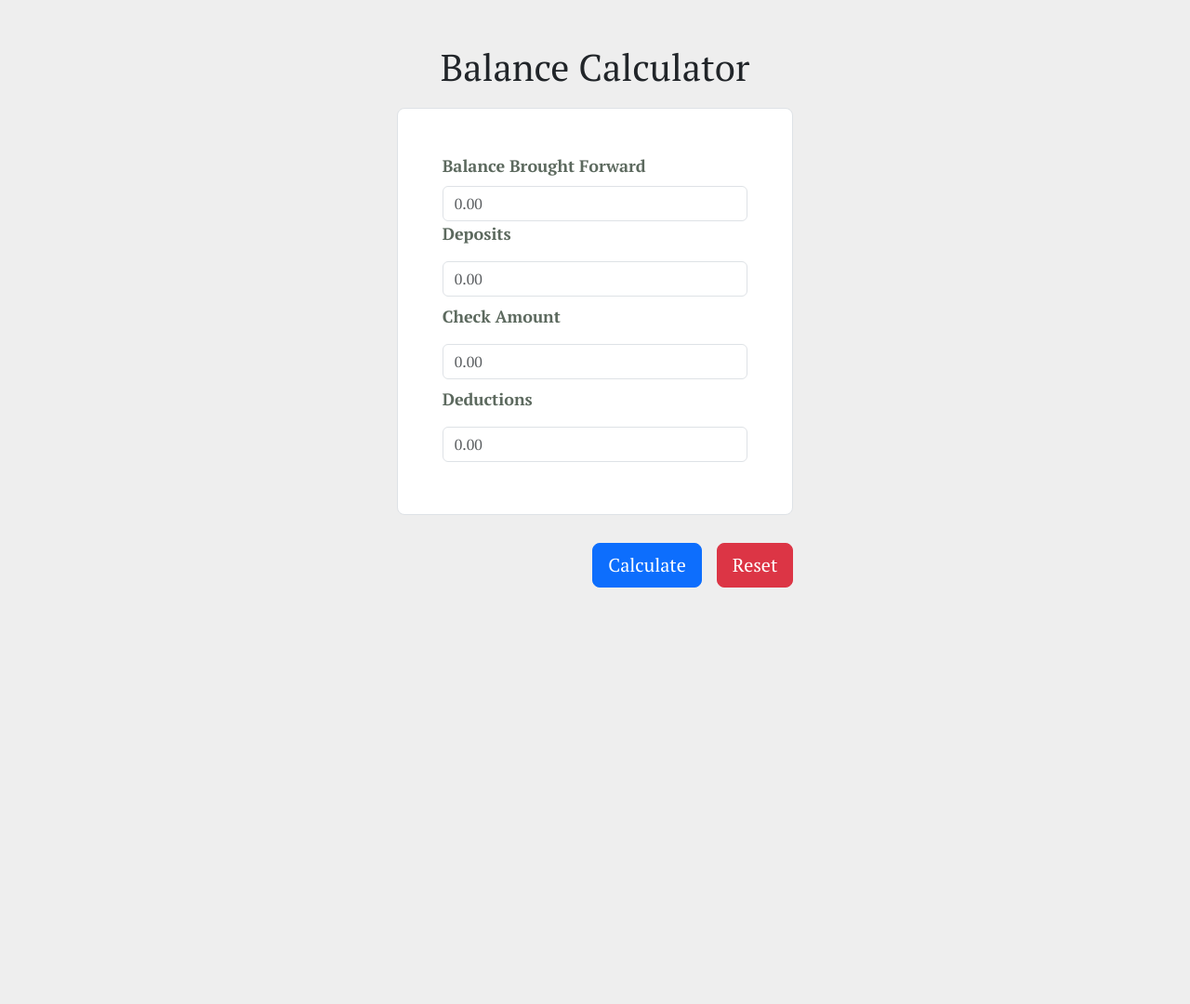
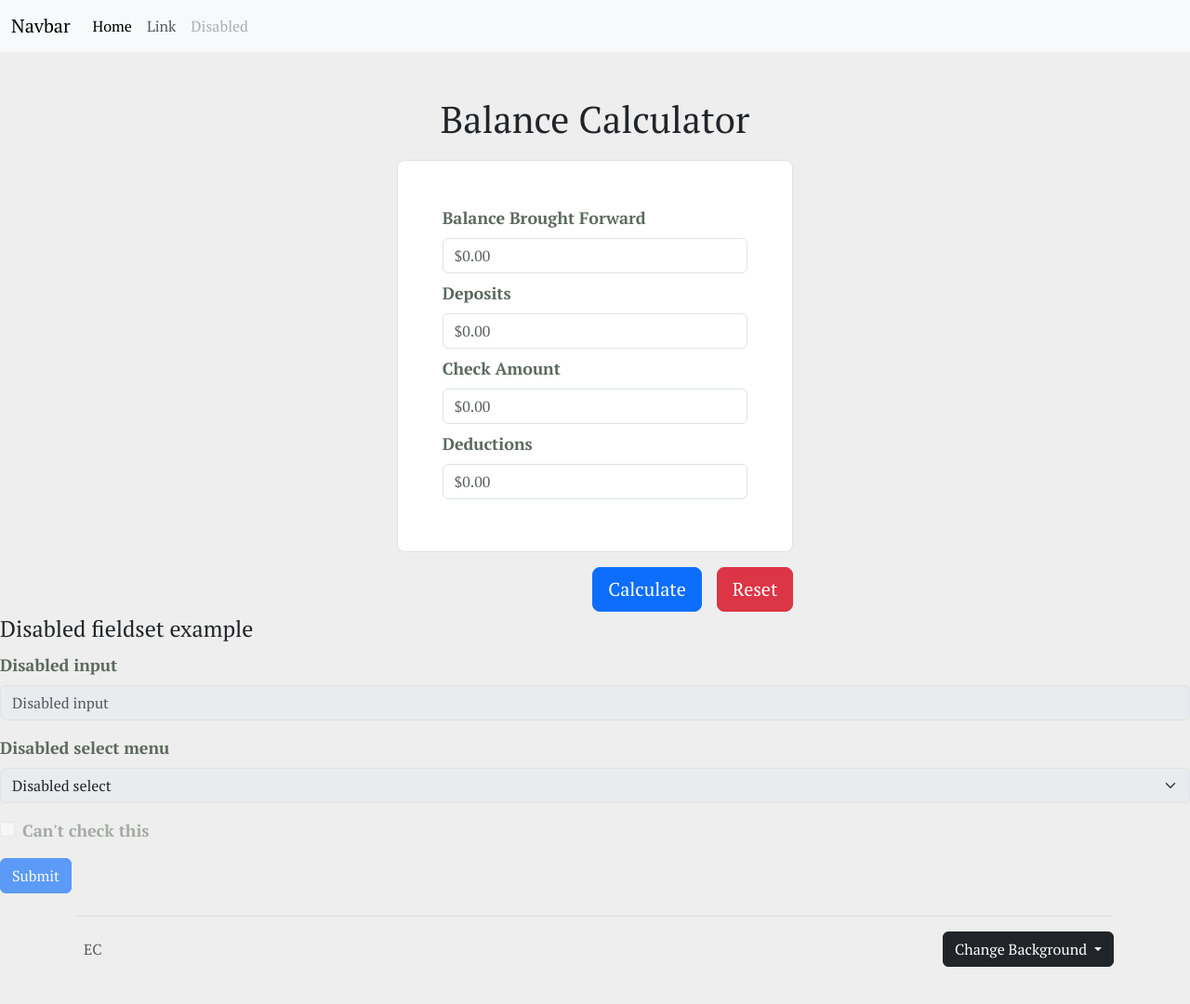
Before and after one commit to ecruzse/ec_portfolio, a Flask app: page /calculator in a window 1280 px wide. Shown: the whole page at 93% size. Before the commit the page ends 632 px from the top, so only its background shows below. Run offline with Flask 3, Linux system fonts and the light colour scheme.

Commit message:
Added flask variables

```diff
--- a/calculator.py
+++ b/calculator.py
@@ -2,14 +2,19 @@ from flask import Flask, redirect, url_for, render_template, request, session, f
 
 app = Flask(__name__)
 
+@app.route("/base", methods=['GET', 'POST'])
+def base():
+    # return render_template('calculator.html')
+    return render_template('base.html')
+
 @app.route("/calculator", methods=['GET', 'POST'])
 def calculator():
     # return render_template('calculator.html')
-    return render_template('calculatorOld.html')
+    return render_template('calculator.html')
 
-# @app.route("/home", methods=['GET', 'POST'])
-# def home():
-#     return render_template('calculatorOld.html')
+@app.route("/", methods=['GET', 'POST'])
+def test():
+    return render_template('index.html')
 
 if __name__ == "__main__":
     app.run(debug=True)
--- a/static/calculator.css
+++ b/static/calculator.css
@@ -1,3 +1,24 @@
+p, label {
+    font-size: large;
+    font-weight: bold;
+    color: #5C695E;
+ }
+
+ h1 {
+     /* color: white; */
+     margin-bottom: 20px;
+ }
+
+ h2 {
+     color: #04691e;
+     /* font-weight: 500;     */
+ }
+
+
+ body {
+     font-family:'PT Serif', serif;
+   }
+
 #mainBody {
     /* background-image: linear-gradient(to bottom right, maroon, navy); */
     background-color: #eeeeee;
@@ -9,27 +30,11 @@
     padding: 0px;
 }
 
-p, label {
-   font-size: large;
-   font-weight: bold;
-   color: #5C695E;
-}
-
 #form {
     background-color: white;
 
 }
 
-h1 {
-    /* color: white; */
-    margin-bottom: 20px;
-}
-
-h2 {
-    color: #04691e;
-    /* font-weight: 500; */
-}
-
 #buttons {
     margin-top: 30px;
 }
--- a/static/calculatorOld.js
+++ b/static/calculator.js
@@ -11,6 +11,16 @@ let balanceForward = document.getElementById('balanceForward')
 let calculateButton = document.getElementById('calculateButton')
 let resetButton = document.getElementById('resetButton')
 
+let dark = document.getElementById('dark')
+let gradient = document.getElementById('gradient')
+let light = document.getElementById('light')
+
+// background color change
+dark.addEventListener('click', darkBackground)
+gradient.addEventListener('click', gradientBackground)
+light.addEventListener('click', lightBackground)
+
+// clear and calculate buttons
 calculateButton.addEventListener('click', collectUserValues)
 resetButton.addEventListener('click', clearUserValues)
 
@@ -113,11 +123,24 @@ function clearUserValues() {
         depositInput.value = ''
         checkAmountInput.value = ''
         deductionsInput.value = ''
-    } else {
-        text = "You canceled!";
     }
 
 
 }
 
+function darkBackground() {
+    document.getElementById('mainBody').style.backgroundImage = ''
+    document.getElementById('mainBody').style.backgroundColor = '#36454F'
+    document.getElementById('bcTitle').setAttribute('class','text-warning')
+}
+function gradientBackground() {
+    document.getElementById('mainBody').style.backgroundImage = 'linear-gradient(#750004, orange)'
+    document.getElementById('bcTitle').setAttribute('class','text-warning')
+}
+function lightBackground() {
+    document.getElementById('mainBody').style.backgroundImage = ''
+    document.getElementById('mainBody').style.backgroundColor = '#eeeeee'
+    document.getElementById('bcTitle').setAttribute('class','')
+}
+
 // 2690.76 1759.44 327.25 1276.2
--- /dev/null
+++ b/templates/base.html
@@ -0,0 +1,74 @@
+<!DOCTYPE html>
+<html lang="en">
+<head>
+    <meta charset="UTF-8">
+    <meta name="viewport" content="width=device-width, initial-scale=1.0">
+
+    <link rel="preconnect" href="https://fonts.googleapis.com">
+    <link rel="preconnect" href="https://fonts.gstatic.com" crossorigin>
+    <link href="https://fonts.googleapis.com/css2?family=PT+Serif:wght@400;700&display=swap" rel="stylesheet">
+    <!-- <link rel="stylesheet" href="{{ url_for('static', filename='base.css')}}"> -->
+    <!-- webpage specific css file -->
+    {% block style %}{% endblock %}
+
+    <link href="https://cdn.jsdelivr.net/npm/bootstrap@5.3.0/dist/css/bootstrap.min.css" rel="stylesheet" integrity="sha384-9ndCyUaIbzAi2FUVXJi0CjmCapSmO7SnpJef0486qhLnuZ2cdeRhO02iuK6FUUVM" crossorigin="anonymous">
+    <link rel="stylesheet" href="{{ url_for('static', filename='calculator.css')}}">
+    <title>{% block title %}{% endblock %}</title>
+    <link rel="icon" type="image/x-icon" href="../images/calculator-fill.svg">
+</head>
+<body  id="mainBody">
+
+     <!-- navbar -->
+    <nav class="navbar navbar-expand-lg bg-body-tertiary">
+    <div class="container-fluid">
+    <a class="navbar-brand" href="#">Navbar</a>
+    <button class="navbar-toggler" type="button" data-bs-toggle="collapse" data-bs-target="#navbarSupportedContent" aria-controls="navbarSupportedContent" aria-expanded="false" aria-label="Toggle navigation">
+        <span class="navbar-toggler-icon"></span>
+    </button>
+    <div class="collapse navbar-collapse" id="navbarSupportedContent">
+        <ul class="navbar-nav me-auto mb-2 mb-lg-0">
+        <li class="nav-item">
+            <a class="nav-link active" aria-current="page" href="#">Home</a>
+        </li>
+        <li class="nav-item">
+            <a class="nav-link" href="#">Link</a>
+        </li>
+        <li class="nav-item">
+            <a class="nav-link disabled">Disabled</a>
+        </li>
+        </ul>
+    </div>
+    </div>
+    </nav>
+
+    {% block content%}{% endblock %}
+
+     <!-- footer -->
+    <div class="container">
+        <footer class="d-flex flex-wrap justify-content-between align-items-center py-3 my-4 border-top">
+        <div class="col-md-4 d-flex align-items-center">
+        <a href="/" class="mb-3 me-2 mb-md-0 text-body-secondary text-decoration-none lh-1"></a>
+        <span class="mb-3 mb-md-0 text-body-secondary">EC</span>
+        </div>
+
+        <div class="dropdown">
+        <button class="btn btn-dark dropdown-toggle" type="button" data-bs-toggle="dropdown" aria-expanded="false">
+        Change Background
+        </button>
+        <ul class="dropdown-menu">
+        <li><a class="dropdown-item" id="dark" href="#">Dark</a></li>
+        <li><a class="dropdown-item" id="gradient" href="#">Gradient</a></li>
+        <li><a class="dropdown-item" id="light" href="#">Light</a></li>
+        </ul>
+    </div>
+    </footer>
+
+    <!-- bootstrap script sources -->
+    <script src="https://cdn.jsdelivr.net/npm/bootstrap@5.3.0/dist/js/bootstrap.bundle.min.js" integrity="sha384-geWF76RCwLtnZ8qwWowPQNguL3RmwHVBC9FhGdlKrxdiJJigb/j/68SIy3Te4Bkz" crossorigin="anonymous"></script>
+    <script src="https://cdn.jsdelivr.net/npm/@popperjs/core@2.11.8/dist/umd/popper.min.js" integrity="sha384-I7E8VVD/ismYTF4hNIPjVp/Zjvgyol6VFvRkX/vR+Vc4jQkC+hVqc2pM8ODewa9r" crossorigin="anonymous"></script>
+
+    <!-- web page javascript file -->
+    {% block script %}{% endblock %}
+
+</body>
+</html>
--- /dev/null
+++ b/templates/calculator.html
@@ -0,0 +1,94 @@
+{% extends "base.html" %}
+
+{% block style %}<link rel="stylesheet" href="{{ url_for('static', filename='calculator.css')}}">{% endblock %}
+
+{% block title %}Calculator{% endblock %}
+
+{% block content %}
+
+ <!-- title -->
+ <div class=" text-center mt-5">
+    <h1 id="bcTitle">Balance Calculator</h1>
+</div>
+
+<!--FORM START-->
+  <div class="col-10 col-sm-8 col-md-6 col-lg-4 mx-auto">
+    <form action="POST" class="p-4 p-md-5 border rounded-3" id="form">
+
+      <div class="">
+        <label class="form-label">Balance Brought Forward</label>
+        <input type="number" name="bbf" id="bbfInput" class="form-control" placeholder="$0.00">
+      </div>
+
+      <div>
+        <h2></h2>
+      </div>
+
+      <label class="form-label">Deposits</label>
+      <div class="">
+        <input type="number" name="bbf" id="depositInput" class="form-control" placeholder="$0.00">
+      </div>
+
+      <div>
+        <h2 id="depositTotal"></h2>
+      </div>
+
+      <label class="form-label">Check Amount</label>
+      <div class="">
+        <input type="number" name="bbf" id="checkAmountInput" class="form-control" placeholder="$0.00">
+      </div>
+
+      <div>
+        <h2 id="balance"></h2>
+      </div>
+
+      <label class="form-label">Deductions</label>
+      <div class="">
+        <input type="number" name="bbf" id="deductionsInput" class="form-control" placeholder="$0.00">
+      </div>
+
+      <div>
+        <h2 id="otherDeductions"></h2>
+      </div>
+
+      <div>
+        <h2 id="balanceForward"></h2>
+      </div>
+    </form>
+
+    <!-- calculate and reset buttons -->
+    <div id="buttons" class="d-grid gap-3 d-md-flex  mt-3 justify-content-md-end">
+      <button class="btn btn-primary btn-lg" type="button" id="calculateButton">Calculate</button>
+      <button class="btn btn-info btn-lg btn-danger" type="button" id="resetButton">Reset</button>
+    </div>
+  </div>
+
+  <form>
+    <fieldset disabled>
+      <legend>Disabled fieldset example</legend>
+      <div class="mb-3">
+        <label for="disabledTextInput" class="form-label">Disabled input</label>
+        <input type="text" id="disabledTextInput" class="form-control" placeholder="Disabled input">
+      </div>
+      <div class="mb-3">
+        <label for="disabledSelect" class="form-label">Disabled select menu</label>
+        <select id="disabledSelect" class="form-select">
+          <option>Disabled select</option>
+        </select>
+      </div>
+      <div class="mb-3">
+        <div class="form-check">
+          <input class="form-check-input" type="checkbox" id="disabledFieldsetCheck" disabled>
+          <label class="form-check-label" for="disabledFieldsetCheck">
+            Can't check this
+          </label>
+        </div>
+      </div>
+      <button type="submit" class="btn btn-primary">Submit</button>
+    </fieldset>
+  </form>
+
+{% endblock %}
+
+
+{% block script %}<script type="text/javascript" src="{{ url_for('static', filename='calculator.js') }}"></script>{% endblock %}
--- a/templates/calculatorOld.html
+++ /dev/null
@@ -1,100 +0,0 @@
-<!DOCTYPE html>
-<html lang="en">
-<head>
-    <meta charset="UTF-8">
-    <meta name="viewport" content="width=device-width, initial-scale=1.0">
-
-    <link rel="preconnect" href="https://fonts.googleapis.com">
-    <link rel="preconnect" href="https://fonts.gstatic.com" crossorigin>
-    <link href="https://fonts.googleapis.com/css2?family=PT+Serif:wght@400;700&display=swap" rel="stylesheet">
-
-    <link href="https://cdn.jsdelivr.net/npm/bootstrap@5.3.0/dist/css/bootstrap.min.css" rel="stylesheet" integrity="sha384-9ndCyUaIbzAi2FUVXJi0CjmCapSmO7SnpJef0486qhLnuZ2cdeRhO02iuK6FUUVM" crossorigin="anonymous">
-    <link rel="stylesheet" href="{{ url_for('static', filename='calculator.css')}}">
-    <title>Calculator</title>
-
-    <style>
-      body {
-        font-family:'PT Serif', serif;
-      }
-    </style>
-</head>
-
-<body class="" id="mainBody">
-
-{% block content %}
-
-  <!-- title -->
-  <div class=" text-center mt-5">
-    <h1>Balance Calculator</h1>
-
-  </div>
-
-
-<!--FORM START-->
-
-
-  <div class="col-md-6 mx-auto col-lg-4 col-sm-3">
-    <form action="POST" class="p-4 p-md-5 border rounded-3" id="form">
-
-      <div class="">
-        <label class="form-label">Balance Brought Forward</label>
-        <input type="number" name="bbf" id="bbfInput" class="form-control" placeholder="0.00">
-      </div>
-
-      <p>Deposits</p>
-      <div class="">
-        <input type="number" name="bbf" id="depositInput" class="form-control" placeholder="0.00">
-      </div>
-
-      <div>
-        <h2 id="depositTotal"></h2>
-      </div>
-
-      <p>Check Amount</p>
-      <div class="">
-        <input type="number" name="bbf" id="checkAmountInput" class="form-control" placeholder="0.00">
-      </div>
-
-      <div>
-        <h2 id="balance"></h2>
-      </div>
-
-      <p>Deductions</p>
-      <div class="">
-        <input type="number" name="bbf" id="deductionsInput" class="form-control" placeholder="0.00">
-      </div>
-
-      <div>
-        <h2 id="otherDeductions"></h2>
-      </div>
-
-      <div>
-        <h2 id="balanceForward"></h2>
-      </div>
-    </form>
-
-    <!-- <div class="d-flex gap-3 justify-content-center mt-1"> -->
-    <div id="buttons" class="d-grid gap-3 d-md-flex justify-content-md-end">
-      <button class="btn btn-primary btn-lg" type="button" id="calculateButton">Calculate</button>
-      <button class="btn btn-info btn-lg btn-danger" type="button" id="resetButton">Reset</button>
-    </div>
-  </div>
-
-
-    <!-- results -->
-    <div class="container text-center mt-3" id="calculationDisplay">
-
-
-
-
-
-    </div>
-
-
-{% endblock %}
-
-    <!-- <script type="text/javascript" src="{{ url_for('static', filename='calculatorCopy.js') }}"></script> -->
-    <script type="text/javascript" src="{{ url_for('static', filename='calculatorOld.js') }}"></script>
-    <script src="https://cdn.jsdelivr.net/npm/bootstrap@5.3.0/dist/js/bootstrap.bundle.min.js" integrity="sha384-geWF76RCwLtnZ8qwWowPQNguL3RmwHVBC9FhGdlKrxdiJJigb/j/68SIy3Te4Bkz" crossorigin="anonymous"></script>
-</body>
-</html>
--- /dev/null
+++ b/templates/index.html
@@ -0,0 +1,6 @@
+{% extends "base.html" %}
+
+{% block content %}
+<p>index page</p>
+
+{% endblock%}
```
Also changed, not shown: jinja_server.py (added, +32 -0 lines), static/base.css (added, +21 -0 lines), static/calculatorCopy.js (deleted, +0 -164 lines), templates/calculatorCopy.html (deleted, +0 -110 lines), images/calculator-fill.svg (added).
